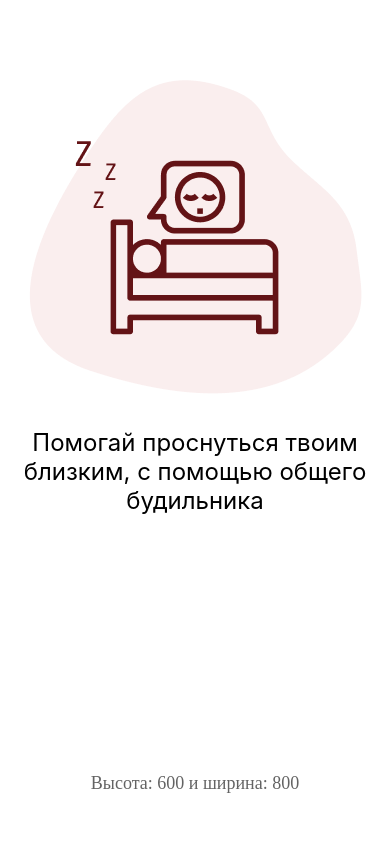
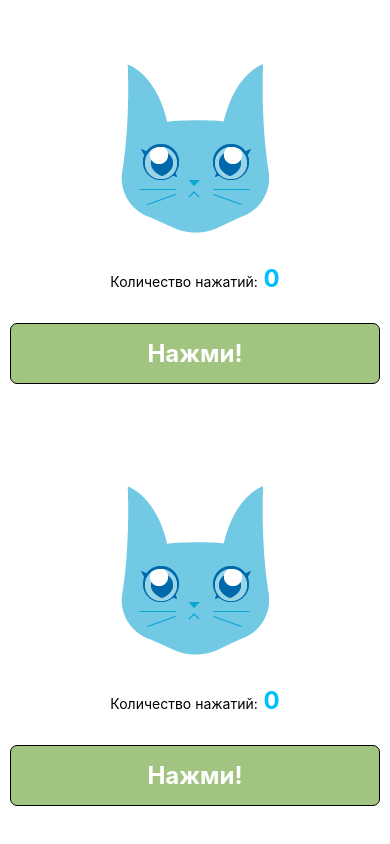
Before and after one commit to nrabotko/Awesome, a React Native app: screen / in a window 390 px wide. Built offline with nearby package versions, Linux system fonts and the light colour scheme.

Commit message:
Add new component at file App.js

```diff
--- a/App.js
+++ b/App.js
@@ -1,89 +1,77 @@
-import React, {useState, useEffect} from 'react';
+import React, {useState} from 'react';
 import {
     StyleSheet,
     SafeAreaView,
     View,
+    Text,
     Image,
-    Text,
-    Dimensions,
+    TouchableOpacity
 } from 'react-native';
 import R from './src/resources/R';
 import MyAwesomeComponent from './src/components/MyAwesomeComponent';
 
 function App() {
 
-    const maxWidth = Dimensions.get('screen').width;
-    console.log('maxWidth', maxWidth);
-    const maxHeight = Dimensions.get('screen').height;
-    console.log('maxHeight', maxHeight);
-
-    const [width, setWidth] = useState();
-    const [height, setHeight] = useState();
-
-    useEffect(() => {
-        setHeight(maxHeight);
-        setWidth(maxWidth);
-    }, []);
-
     return (
         <SafeAreaView style={styles.container}>
-
-            <View style={styles.image}>
-                <Image source={R.image.newImage}/>
-            </View>
-
-            <View style={styles.textalign}>
-                <Text style={styles.text}>{R.string.newText}</Text>
-            </View>
-            <View style={styles.button}>
-                <Text style={styles.text1}>Высота: {height} и ширина: {width}</Text>
-            </View>
-
+            <MyAwesomeComponent/>
+            <MyAwesomeComponent/>
         </SafeAreaView>
     );
 };
 
+
 const styles = StyleSheet.create({
     container: {
         flex: 1,
-        // marginTop: Constants.statusBarHeight,
+        justifyContent: "center",
+        paddingHorizontal: 10
     },
-    image: {
-        marginTop: 80,
+
+    container1: {
+        flex: .5,
+        flexDirection: 'column',
+        justifyContent: "center",
+        paddingHorizontal: 10
+    },
+
+    container2: {
+        flex: .5,
+        flexDirection: 'column',
+        justifyContent: "center",
+        paddingHorizontal: 10
+    },
+
+    image:{
+        right: 0,
+        left: 0,
         alignItems: 'center',
-    },
-    textalign: {
-        alignSelf: 'center',
-        marginTop: 34,
-    },
-    scrollView: {
-        marginHorizontal: 20,
-        flex: 1,
-    },
-    text: {
-        // fontFamily: "Fira Sans Condensed",
-        fontSize: 24,
-        fontWeight: 'normal',
-        lineHeight: 29,
-        color: R.color.black,
-        alignItems: 'center',
-        textAlign: 'center',
+        marginTop: 10
+
     },
     button: {
-        position: 'absolute',
-        right: 0,
-        left: 0,
-        bottom: 50,
+        alignItems: "center",
+        backgroundColor: R.color.green,
+        marginTop: 15,
+        borderWidth: 1,
+        borderRadius: 7,
+        padding: 15
+      },
+      countContainer: {
+        alignItems: "center",
+        padding: 15
 
-    },
-    text1: {
-        fontFamily: 'Fira Sans Condensed',
-        fontSize: 18,
-        fontWeight: 'normal',
-        lineHeight: 22,
-        color: R.color.grey,
-        textAlign: 'center',
-    },
+      },
+      baseText: {
+        fontWeight: 'bold',
+        fontSize: 24,
+        color: R.color.white
+      },
+      innerText: {
+        fontSize: 24,
+        fontWeight: 'bold',
+        color: R.color.blue
+      }
 });
 
 export default App;
--- a/src/components/MyAwesomeComponent.js
+++ b/src/components/MyAwesomeComponent.js
@@ -17,24 +17,90 @@
 import React, {useState} from 'react';
 import {
     StyleSheet,
+    SafeAreaView,
+    View,
     Text,
-    TouchableOpacity,
+    Image,
+    TouchableOpacity
 } from 'react-native';
+import R from '../resources/R';
 
 function MyAwesomeComponent() {
 
+    const [count, setCount] = useState(0);
+    const onPress = () => setCount(prevCount => prevCount + 1);
+
     return (
-        <>
-            <Text>Hello, im awesome component</Text>
-            <TouchableOpacity onPress={() => {
-                alert('Button Pressed');
-            }}>
-                <Text>Button</Text>
-            </TouchableOpacity>
-        </>
+        <View style={styles.container1}>
+            <View style = {styles.image} >
+                <Image source = {R.image.cat}/>
+            </View>
+                <View style={styles.countContainer}>
+                    <Text >Количество нажатий:
+                    <Text style={styles.innerText}> {count}</Text>
+                    </Text>
+                </View>
+                <TouchableOpacity
+                    style={styles.button}
+                    onPress={onPress}
+                >
+                    <Text style={styles.baseText}>Нажми!</Text>
+                </TouchableOpacity>
+    </View>
     );
 }
 
-const styles = StyleSheet.create({});
+const styles = StyleSheet.create({
+    container: {
+        flex: 1,
+        justifyContent: "center",
+        paddingHorizontal: 10
+    },
+
+    container1: {
+        flex: .5,
+        flexDirection: 'column',
+        justifyContent: "center",
+        paddingHorizontal: 10
+    },
+
+    container2: {
+        flex: .5,
+        flexDirection: 'column',
+        justifyContent: "center",
+        paddingHorizontal: 10
+    },
+
+    image:{
+        right: 0,
+        left: 0,
+        alignItems: 'center',
+        marginTop: 10
+
+    },
+    button: {
+        alignItems: "center",
+        backgroundColor: R.color.green,
+        marginTop: 15,
+        borderWidth: 1,
+        borderRadius: 7,
+        padding: 15
+      },
+      countContainer: {
+        alignItems: "center",
+        padding: 15
+
+      },
+      baseText: {
+        fontWeight: 'bold',
+        fontSize: 24,
+        color: R.color.white
+      },
+      innerText: {
+        fontSize: 24,
+        fontWeight: 'bold',
+        color: R.color.blue
+      }
+});
 
 export default MyAwesomeComponent;
--- a/src/resources/R.js
+++ b/src/resources/R.js
@@ -3,13 +3,18 @@ import { Group } from "react-native";
 export default class R {
     static image = {
         newImage: require('../images/Group.png'),
+        cat: require('../images/p_cat2.png'),
+        pig: require('../images/giphy.gif'),
     };
     static string = {
         newText: 'Помогай проснуться твоим близким, с помощью общего будильника',
     };
     static color = {
         black: '#000000',
-        grey: 'rgba(0, 0, 0, 0.61)'
+        grey: 'rgba(0, 0, 0, 0.61)',
+        blue: '#00BFFF',
+        white: '#ffffff',
+        green: '#a1c481'
     };
 
 };
```
Also changed, not shown: src/images/giphy.gif (added), src/images/p_cat2.png (added).
